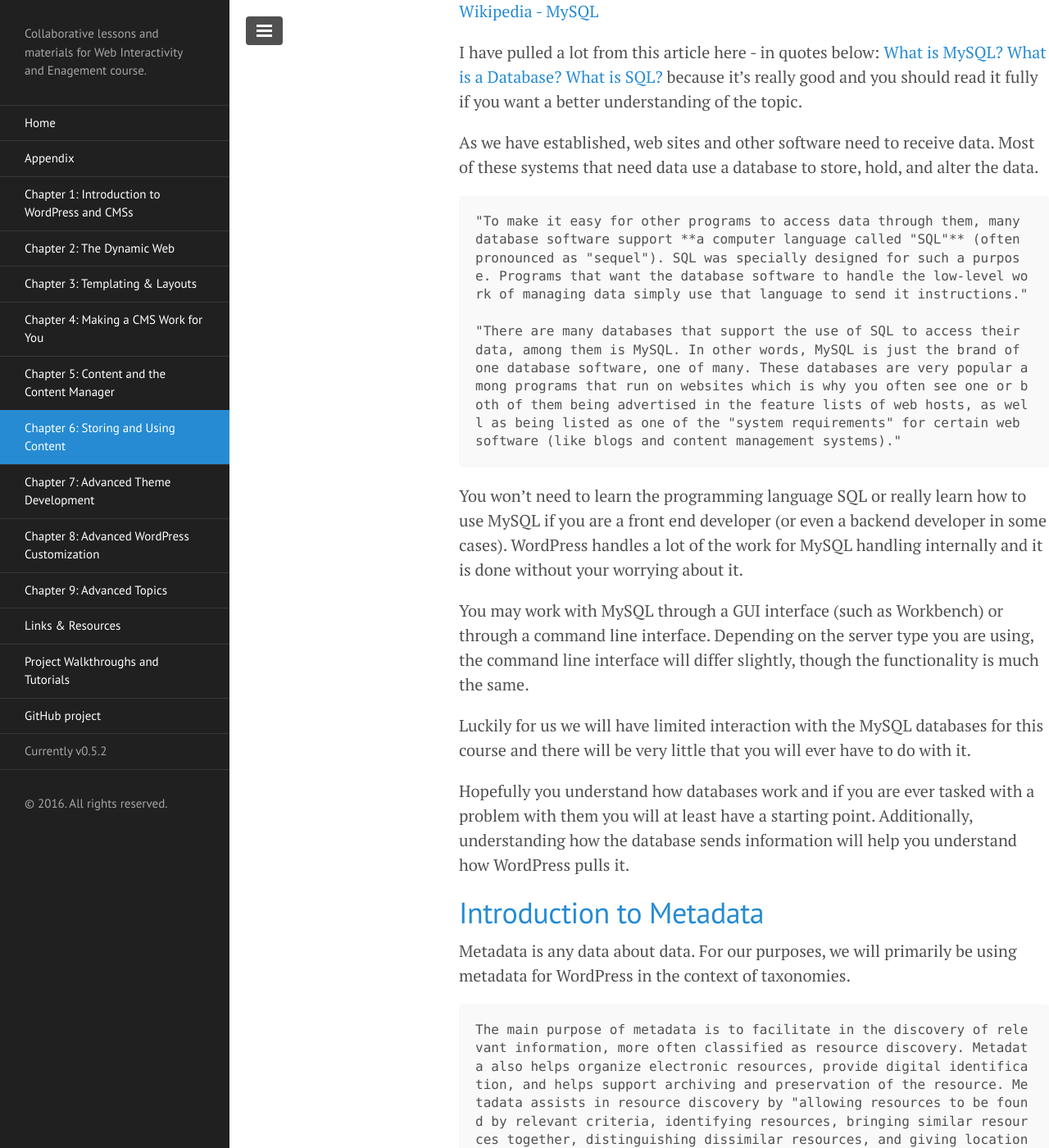
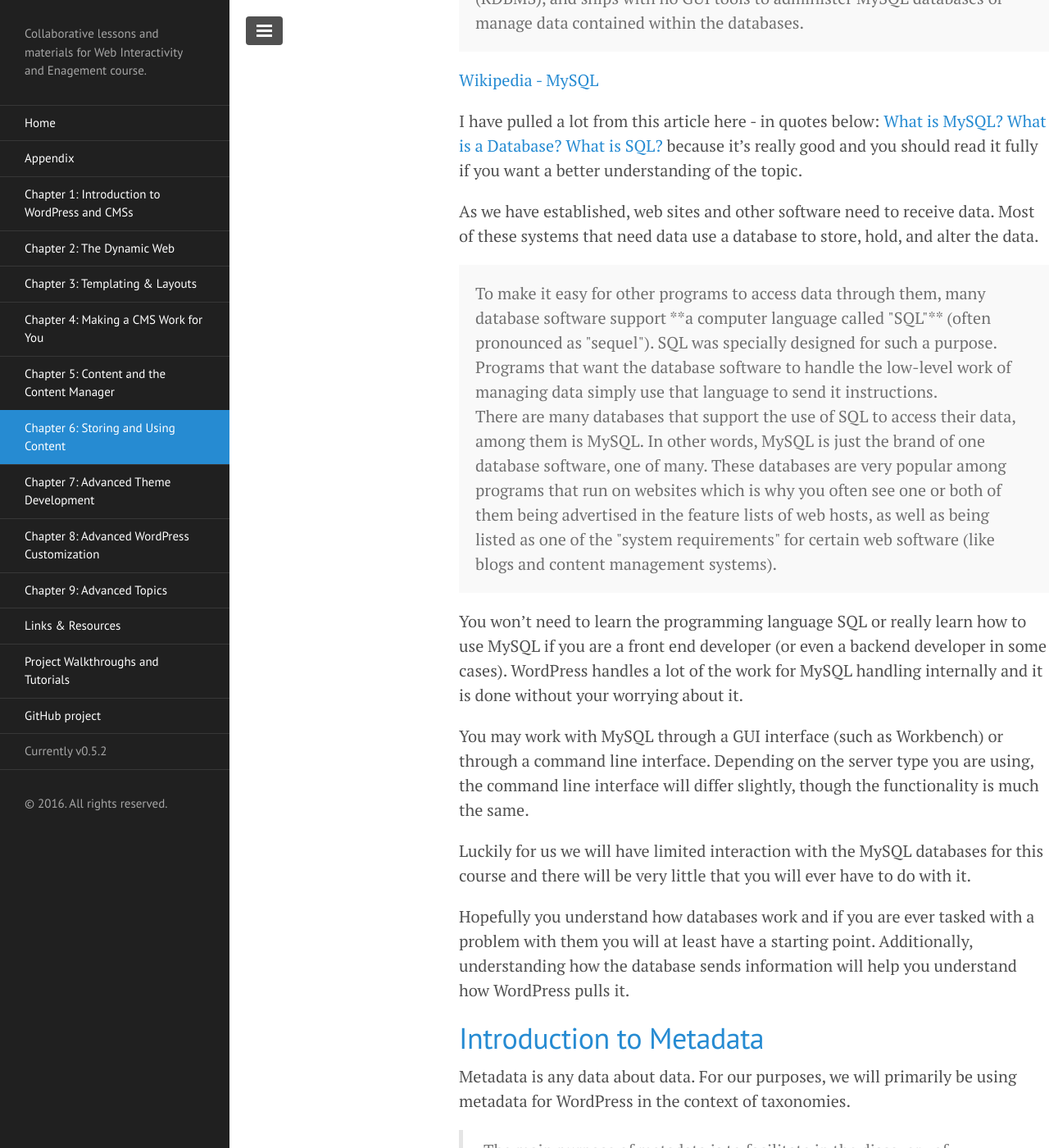
Before and after one commit to ahaywood/Web-Interactivity-and-Engagement, a Jekyll site: the page built from chapter-6/index.md, in a window 1280 px wide and 1400 px high, scrolled down 4851 px. Shown: the whole window at 82% size. Built offline with Jekyll 4.4.1, drawn with Linux system fonts in a browser that asks for light colours; Markdown is read by kramdown in place of the engine named in the settings; some of the changed text lies outside the part shown.

Commit message:
Chapter 6
Typo and formatting fixes for Chapter 6.

```diff
--- a/chapter-6/index.md
+++ b/chapter-6/index.md
@@ -19,7 +19,7 @@ title: Chapter 6&#58; Storing and Using Content
 
 ## <a name="data-and-managing-data">Data and Managing Data</a>
 
-	Data as a general concept refers to the fact that some existing information or knowledge is represented or coded in some form suitable for better usage or processing.
+<p class='message'>Data as a general concept refers to the fact that some existing information or knowledge is represented or coded in some form suitable for better usage or processing.</p>
 
 [Wikipedia - Data](http://en.wikipedia.org/wiki/Data)
 
@@ -60,7 +60,7 @@ Each column next to the primary key will relate directly to the data for that pr
 
 The easiest way to think about it is to draw out a table with rows and columns. The top row is organizational and the first column is the primary key to help sort data.
 
-	I know this is complicated, but stick with me...
+<p class='message'>I know this is complicated, but stick with me...</p>
 
 ### Database Operations
 
@@ -70,13 +70,13 @@ The obvious things that it can do include writing, editing, deleting, and reorga
 
 #### An Example
 
-As an example, let's say we want to view a post in WordPress called "Fun with Web Design." In WordPress, the database queries for specific posts are controlled by the internal routing function (a.k.a. the URL). So if we were going to find this post, we could use the URL "http://mywpsite.com/fun-with-web-design."
+As an example, let's say we want to view a post in WordPress called "Fun with Web Design." In WordPress, the database queries for specific posts are controlled by the internal routing function (a.k.a. the URL). So if we were going to find this post, we could use the URL `http://mywpsite.com/fun-with-web-design`.
 
 The extremely oversimplified version of what happens behind-the-scenes is this:
 
 1. The server will tell WordPress what has been asked of it
 2. WordPress will take the URL as it has been presented to it
-3. WordPress will know that it should look for the URL string as it appears after the domain ("fun-with-web-design")
+3. WordPress will know that it should look for the URL string as it appears after the domain (`fun-with-web-design`)
 4. WordPress queries the database for the "Post Title" of "Fun with Web Design."
 5. The Database will find that post title and return 1) the primary key of the post and 2) any other information that WordPress asked for (post content, image URLs, etc.)
 6. WordPress will run that data through the theme and display the web page
@@ -89,11 +89,11 @@ Another advantage to a database is security. By having a secure system that stor
 
 ## <a name="wordpress-and-mysql">WordPress and MySQL</a>
 
-	WordPress requires a MySQL database to store all blog information, including posts, comments, metadata, and other information.
+<p class='message'>WordPress requires a MySQL database to store all blog information, including posts, comments, metadata, and other information.</p>
 
 [WordPress Codex - MySQL](http://codex.wordpress.org/Glossary#MySQL)
 
-The concept of an application interacting with a database is mostly universal. WordPress' integration with MySQL is no different. Using an index key, WordPress will query information from the database depending on the user's query (often through the URL - or route).
+The concept of an application interacting with a database is mostly universal. WordPress' integration with MySQL is no different. Using a key, WordPress will query information from the database depending on the user's query (often through the URL - or route).
 
 In fact, we directly discussed how WordPress works with MySQL in the examples above.
 
@@ -101,7 +101,7 @@ For a complete understanding of how WordPress integrates with MySQL go to the [W
 
 ### MySQL
 
-	MySQL is a popular choice of database for use in web applications, and is a central component of the widely used LAMP open source web application software stack… MySQL is a relational database management system (RDBMS), and ships with no GUI tools to administer MySQL databases or manage data contained within the databases.
+<p class='message'>MySQL is a popular choice of database for use in web applications, and is a central component of the widely used LAMP open source web application software stack… MySQL is a relational database management system (RDBMS), and ships with no GUI tools to administer MySQL databases or manage data contained within the databases.</p>
 
 [Wikipedia - MySQL](http://en.wikipedia.org/wiki/MySQL)
 
@@ -109,9 +109,8 @@ I have pulled a lot from this article here - in quotes below: [What is MySQL? Wh
 
 As we have established, web sites and other software need to receive data. Most of these systems that need data use a database to store, hold, and alter the data.
 
-	"To make it easy for other programs to access data through them, many database software support **a computer language called "SQL"** (often pronounced as "sequel"). SQL was specially designed for such a purpose. Programs that want the database software to handle the low-level work of managing data simply use that language to send it instructions."
-
-	"There are many databases that support the use of SQL to access their data, among them is MySQL. In other words, MySQL is just the brand of one database software, one of many. These databases are very popular among programs that run on websites which is why you often see one or both of them being advertised in the feature lists of web hosts, as well as being listed as one of the "system requirements" for certain web software (like blogs and content management systems)."
+<p class='message'>To make it easy for other programs to access data through them, many database software support **a computer language called "SQL"** (often pronounced as "sequel"). SQL was specially designed for such a purpose. Programs that want the database software to handle the low-level work of managing data simply use that language to send it instructions.
+<br>There are many databases that support the use of SQL to access their data, among them is MySQL. In other words, MySQL is just the brand of one database software, one of many. These databases are very popular among programs that run on websites which is why you often see one or both of them being advertised in the feature lists of web hosts, as well as being listed as one of the "system requirements" for certain web software (like blogs and content management systems).</p>
 
 You won't need to learn the programming language SQL or really learn how to use MySQL if you are a front end developer (or even a backend developer in some cases). WordPress handles a lot of the work for MySQL handling internally and it is done without your worrying about it.
 
@@ -125,15 +124,14 @@ Hopefully you understand how databases work and if you are ever tasked with a pr
 
 Metadata is any data about data. For our purposes, we will primarily be using metadata for WordPress in the context of taxonomies.
 
-	The main purpose of metadata is to facilitate in the discovery of relevant information, more often classified as resource discovery. Metadata also helps organize electronic resources, provide digital identification, and helps support archiving and preservation of the resource. Metadata assists in resource discovery by "allowing resources to be found by relevant criteria, identifying resources, bringing similar resources together, distinguishing dissimilar resources, and giving location information."
+> The main purpose of metadata is to facilitate in the discovery of relevant information, more often classified as resource discovery. Metadata also helps organize electronic resources, provide digital identification, and helps support archiving and preservation of the resource. Metadata assists in resource discovery by "allowing resources to be found by relevant criteria, identifying resources, bringing similar resources together, distinguishing dissimilar resources, and giving location information."
 [Wikipedia - Metadata](http://en.wikipedia.org/wiki/Metadata)
 
 There are two types of metadata (for our purposes):
 
-1. Descriptive metadata,
+1. Descriptive metadata
 2. Structural metadata
 
-<br />
 **Descriptive metadata** is any data that describes or identifies information sources. Describing an item is useful for archiving or for sorting. Taxonomies would fall under the descriptive metadata context.
 
 **Structural metadata** facilitates navigation and presentation of electronic resources. Some structural metadata helps provide structure to the data. For example, if we were looking at an image tag, the width and height would be the structural metadata. Additionally, structural metadata could also include the primary key in a mysql database.
@@ -158,7 +156,7 @@ Often, a tag is used for sorting and for identifying data. They can be used in a
 
 From the WordPress Codex:
 
-	Tags can be made up on the fly, by simply typing them in. They can be seen on the site in the '/tag/name' types of URLs. Posts tend to have numerous tags, and they are generally displayed near posts or in the form of tag clouds.
+> Tags can be made up on the fly, by simply typing them in. They can be seen on the site in the '/tag/name' types of URLs. Posts tend to have numerous tags, and they are generally displayed near posts or in the form of tag clouds.
 
 ### Categories
 
@@ -176,7 +174,7 @@ For a third opinion, feel free to use this tutorial: [Smashing Magazine - Create
 
 Our project goal will be to create a taxonomy of different web development techniques that can be used alongside our existing categories.
 
-#### Step 1: Add a Function to your Functions.php File
+#### Step 1: Add a Function to your functions.php File
 
 The first step in adding a new taxonomy is register the taxonomy with WordPress through your Functions file - which we know modifies the way WordPress works from a theme level. Feel free to add this code to the bottom or top, but not between any other open functions.
 
@@ -245,27 +245,29 @@ Let's keep the widget, but add some functionality to display our custom taxonomy
 <?php
 
 $args = array(
-    'orderby'           => 'name',
-    'hierarchical'      => true,
-  );
+  'orderby'      => 'name',
+  'hierarchical' => true,
+);
 
 $terms = get_terms('webdevelopment', $args);
 
 if ( ! empty( $terms ) && ! is_wp_error( $terms ) ) {
-    $count = count( $terms );
-    $i = 0;
-    $term_list = '<li>';
- 	foreach ( $terms as $term ) {
-        $i++;
-    	$term_list .= '<a href="' . get_term_link( $term ) . '" title="' . sprintf( __( 'View all post filed under %s', 'my_localization_domain' ), $term->name ) . '">' . $term->name . '</a>';
-    	if ( $count != $i ) {
-            $term_list .= ' &middot; ';
-        }
-        else {
-            $term_list .= '</li>';
-        }
+  $count     = count( $terms );
+  $i         = 0;
+  $term_list = '<li>';
+
+  foreach ( $terms as $term ) {
+    $i++;
+    $term_list .= '<a href="' . get_term_link( $term ) . '" title="' . sprintf( __( 'View all post filed under %s', 'my_localization_domain' ), $term->name ) . '">' . $term->name . '</a>';
+    if ( $count != $i ) {
+      $term_list .= ' &middot; ';
     }
-    echo $term_list;
+    else {
+      $term_list .= '</li>';
+    }
+  }
+
+  echo $term_list;
 }
 ?>
 </ul>
```
Also changed, not shown: other parts of chapter-6/index.md (+17 -15 lines).
